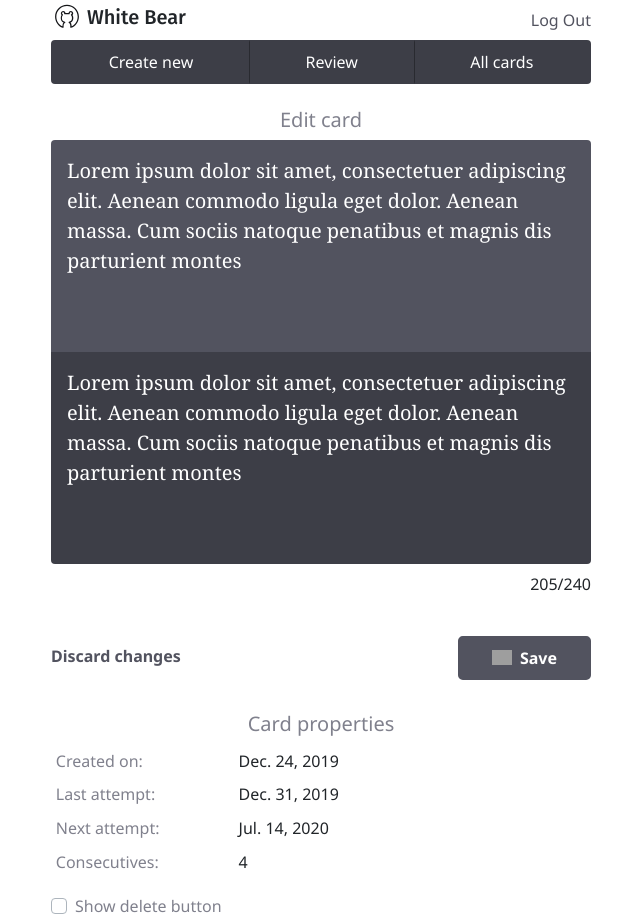
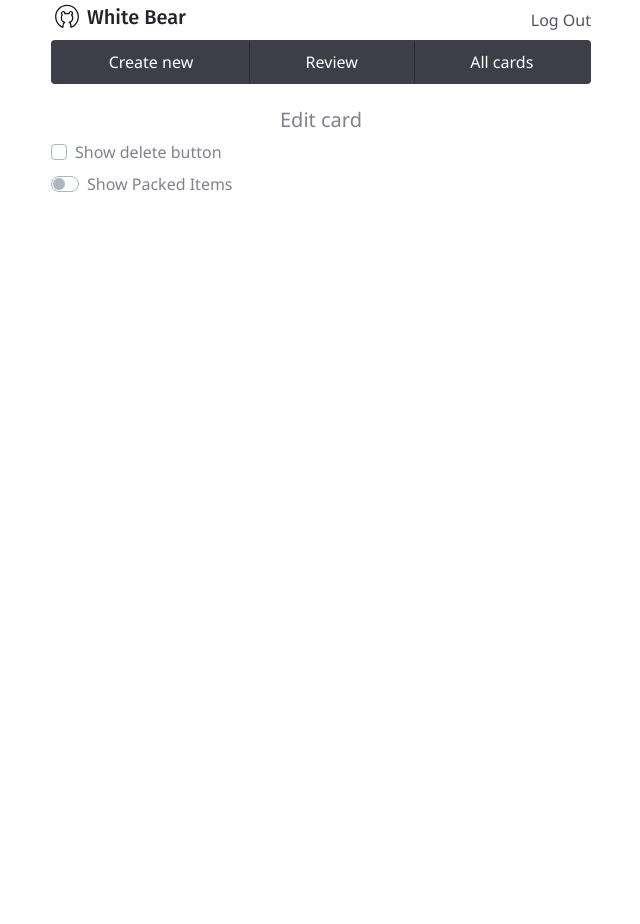
Before and after one commit to Chris-Fortier/white-bear-mpa, a React (Create React App) app: page /edit in a window 1280 px wide. Shown: the top 924 px of the page, without its empty margins (319-959 px from the left). After the commit the page ends 800 px from the top, so only its background shows below. Built offline with nearby package versions, Linux system fonts and the light colour scheme; grey boxes are pictures that could not be loaded.

Commit message:
apply "The Schema of Data in White Bear" video

```diff
--- a/package.json
+++ b/package.json
@@ -14,7 +14,7 @@
    },
    "scripts": {
       "start": "react-scripts start",
-    "build": "react-scripts build",
+      "build": "react-scripts build; echo chris-white-bear-mpa.surge.sh > build/CNAME",
       "test": "react-scripts test",
       "eject": "react-scripts eject"
    },
--- a/src/components/pages/Edit.js
+++ b/src/components/pages/Edit.js
@@ -1,96 +1,11 @@
 import React from "react";
 import AppTemplate from "../ui/AppTemplate";
-import { Link } from "react-router-dom"; // a React element for linking
+// import { Link } from "react-router-dom"; // a React element for linking
 
 export default function Edit() {
    return (
       <AppTemplate>
          <h4>Edit card</h4>
-
-         <div className="mb-2">
-            <div className="card bg-primary">
-               <div className="card-body">
-                  <textarea rows="11" className="d-sm-none" autoFocus>
-                     Lorem ipsum dolor sit amet, consectetuer adipiscing elit.
-                     Aenean commodo ligula eget dolor. Aenean massa. Cum sociis
-                     natoque penatibus et magnis dis parturient montes
-                  </textarea>
-                  <textarea rows="6" className="d-none d-sm-block" autoFocus>
-                     Lorem ipsum dolor sit amet, consectetuer adipiscing elit.
-                     Aenean commodo ligula eget dolor. Aenean massa. Cum sociis
-                     natoque penatibus et magnis dis parturient montes
-                  </textarea>
-               </div>
-            </div>
-            <div className="card bg-secondary">
-               <div className="card-body">
-                  <textarea rows="11" className="d-sm-none">
-                     Lorem ipsum dolor sit amet, consectetuer adipiscing elit.
-                     Aenean commodo ligula eget dolor. Aenean massa. Cum sociis
-                     natoque penatibus et magnis dis parturient montes
-                  </textarea>
-                  <textarea rows="6" className="d-none d-sm-block">
-                     Lorem ipsum dolor sit amet, consectetuer adipiscing elit.
-                     Aenean commodo ligula eget dolor. Aenean massa. Cum sociis
-                     natoque penatibus et magnis dis parturient montes
-                  </textarea>
-               </div>
-            </div>
-         </div>
-
-         <div className="float-right mb-5">
-            <p>205/240</p>
-         </div>
-         <div className="clearfix"></div>
-
-         <div className="row mb-4">
-            <div className="col">
-               <Link className="btn btn-link" to="/all-cards">
-                  Discard changes
-               </Link>
-            </div>
-
-            <div className="col">
-               <Link
-                  className="btn btn-primary btn-lg float-right"
-                  to="/all-cards"
-               >
-                  <img
-                     src="/icons/save.svg"
-                     width="20px"
-                     style={{ marginBottom: "5px", marginRight: "8px" }}
-                     alt=""
-                  />
-                  Save
-               </Link>
-            </div>
-         </div>
-
-         {/* <!-- card properties --> */}
-         <h4 className="mt-6">Card properties</h4>
-
-         {/* <!-- https://getbootstrap.com/docs/4.4/content/tables/ -->
-<!-- col-12 makes the table full width on smallest, col-sm-8 makes it take up 2/3 of width anything larger --> */}
-         <table className="col-12 col-sm-8 table table-borderless table-sm">
-            <tbody>
-               <tr>
-                  <th scope="row">Created on:</th>
-                  <td>Dec. 24, 2019</td>
-               </tr>
-               <tr>
-                  <th scope="row">Last attempt:</th>
-                  <td>Dec. 31, 2019</td>
-               </tr>
-               <tr>
-                  <th scope="row">Next attempt:</th>
-                  <td>Jul. 14, 2020</td>
-               </tr>
-               <tr>
-                  <th scope="row">Consecutives:</th>
-                  <td>4</td>
-               </tr>
-            </tbody>
-         </table>
 
          {/* <!-- show delete checkbox --> */}
          <div className="custom-control custom-checkbox mb-2">
@@ -104,16 +19,19 @@ export default function Edit() {
             </label>
          </div>
 
-         {/* <!-- delete this card button --> */}
-         <div className="row mb-4" id="delete-button">
-            <div className="col">
-               <Link className="btn btn-outline-danger" to="/all-cards">
-                  Delete this card
-               </Link>
-            </div>
+         <div className="custom-control custom-switch">
+            <input
+               type="checkbox"
+               className="custom-control-input"
+               id={"show-packed-switch"}
+            />
+            <label
+               className="custom-control-label"
+               htmlFor={"show-packed-switch"}
+            >
+               Show {} Packed Items
+            </label>
          </div>
-
-         {/* <!-- end of content --> */}
       </AppTemplate>
    );
 }
--- /dev/null
+++ b/src/mock-data/user-schema.js
@@ -0,0 +1,6 @@
+const userSchema = {
+   id: String,
+   email: String,
+   password: String,
+   createdAt: Number,
+};
```
Also changed, not shown: src/mock-data/memory-card-schema.js (added, +11 -0 lines), src/mock-data/memory-cards.js (added, +51 -0 lines), src/mock-data/users.js (added, +14 -0 lines). Lines whose indentation alone changed are shown as unchanged.
